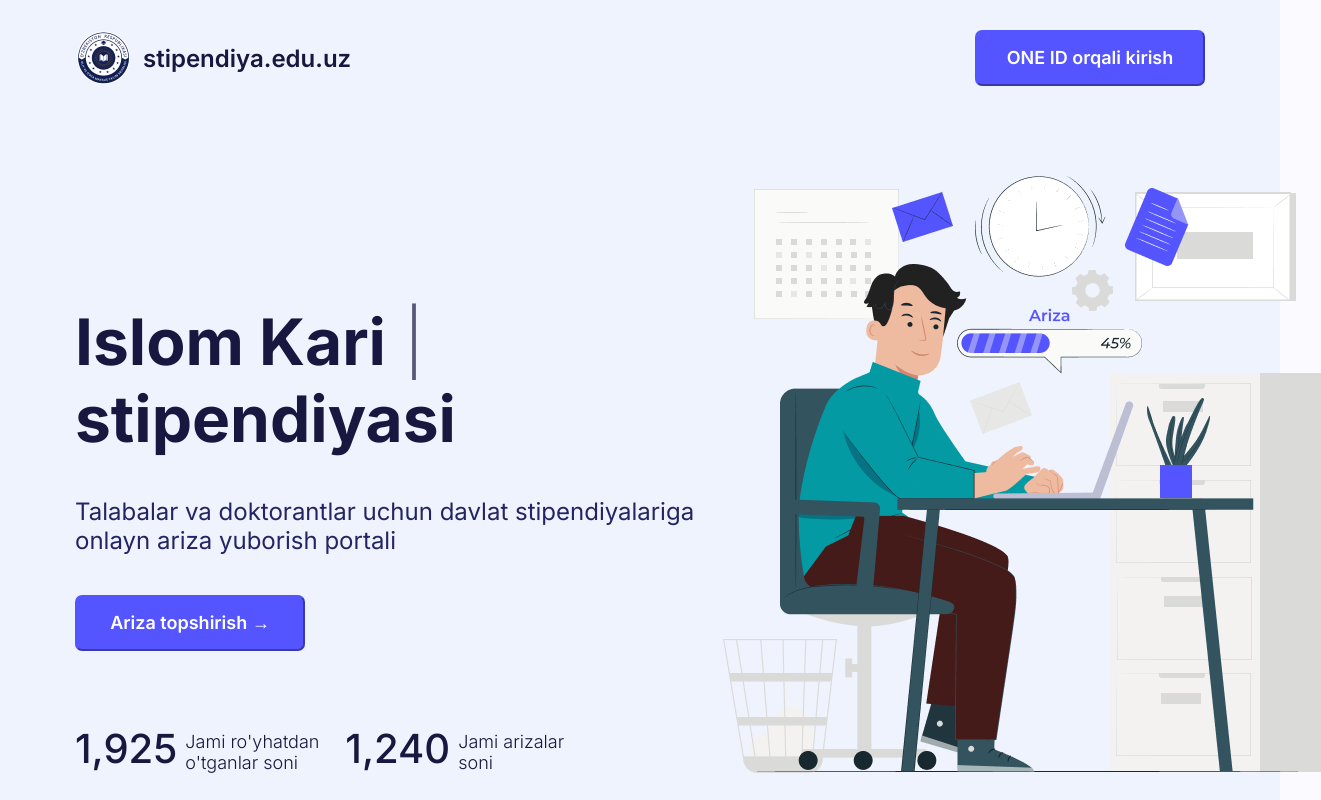
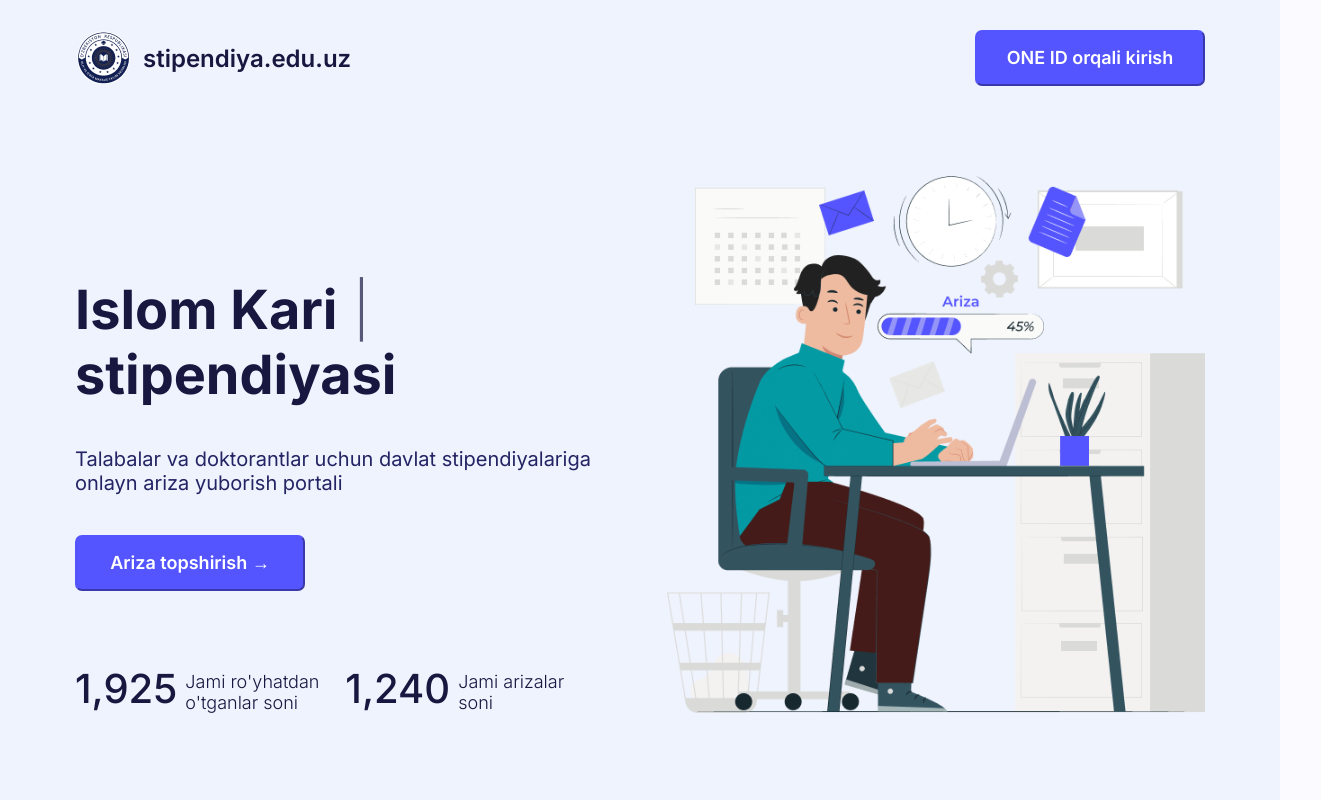
Before and after one commit to Yokubjanovichh/stipendiya.edu.uz, a React (Create React App) app: page / in a window 1280 px wide. Shown: the top 800 px of the page, 1321 px wide, since content can reach past the window. Built offline with nearby package versions, Linux system fonts and the light colour scheme.

Commit message:
last commit

```diff
--- a/src/App.js
+++ b/src/App.js
@@ -1,4 +1,4 @@
-import { Header, AboutSite, Scholarship, Types, Footer } from "./sections/index";
+import { Header, AboutSite, Scholarship, Types, Footer } from "./sections";
 
 function App() {
   return (
--- a/src/components/about-text/style.module.scss
+++ b/src/components/about-text/style.module.scss
@@ -3,13 +3,13 @@
   flex-direction: column;
   row-gap: 32px;
   .textTitle {
-    width: 588px;
+    width: 508px;
     color: #171740;
     font-family: "Inter", sans-serif;
     font-size: 40px;
   }
   .desc {
-    width: 588px;
+    width: 508px;
     color: #242464;
     font-family: "Inter", sans-serif;
     font-size: 24px;
--- a/src/components/hero-img/style.module.scss
+++ b/src/components/hero-img/style.module.scss
@@ -1,4 +1,8 @@
 .imgWrapper {
-  width: 598px;
-  height: 597px;
+  width: 538px;
+  height: 537px;
+  img {
+    width: 100%;
+    height: 100%;
+  }
 }
--- a/src/components/scholarship-item/style.module.scss
+++ b/src/components/scholarship-item/style.module.scss
@@ -1,5 +1,5 @@
 .scholarshipWrap {
-  width: 416px;
+  width: 380px;
   height: auto;
   padding: 16px;
   display: flex;
@@ -7,8 +7,8 @@
   background: #fff;
   border-radius: 10px;
   img {
-    width: 384px;
-    height: 419px;
+    width: 350px;
+    height: 360px;
     border-radius: 7px;
     margin-bottom: 20px;
   }
--- a/src/components/tiping/style.module.scss
+++ b/src/components/tiping/style.module.scss
@@ -13,20 +13,20 @@
         color: #171740;
         font-family: "Inter", sans-serif;
         font-weight: 700;
-        font-size: 64px;
+        font-size: 54px;
         .cursor {
           color: #171740;
           font-family: "Inter", sans-serif;
           font-weight: 100;
-          font-size: 64px;
+          font-size: 54px;
         }
       }
     }
     .description {
-      width: 648px;
+      width: 580px;
       color: #242464;
       font-family: "Inter", sans-serif;
-      font-size: 24px;
+      font-size: 20px;
     }
   }
 }
--- a/src/sections/best-scholarship/style.module.scss
+++ b/src/sections/best-scholarship/style.module.scss
@@ -35,8 +35,8 @@
     width: 100%;
     display: flex;
     flex-direction: row;
-    column-gap: 24px;
-    row-gap: 36px;
+    column-gap: 20px;
+    row-gap: 30px;
     flex-wrap: wrap;
     padding: 0 75px;
   }
```
